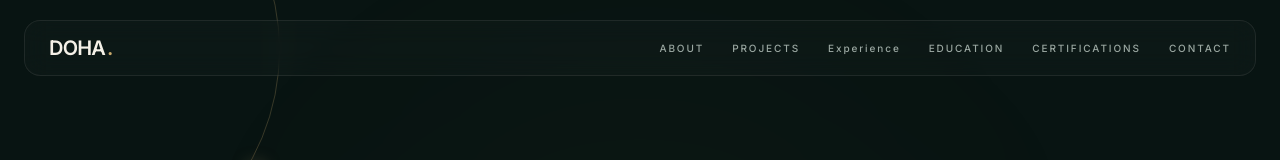
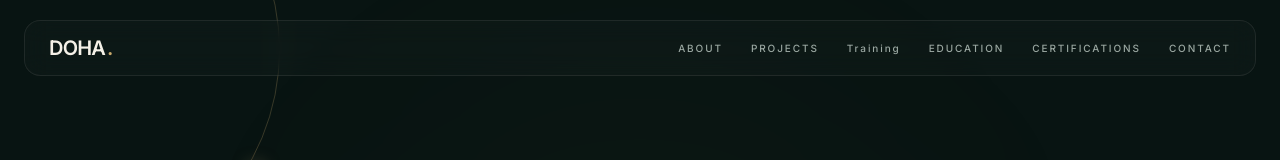
Before and after one commit to DohaAbdelrahman/Doha, a Next.js app: page / in a window 1280 px wide. Shown: the top 160 px of the page. Built offline with nearby package versions, Linux system fonts and the light colour scheme.

Commit message:
update label

```diff
--- a/src/components/portfolio/Navigation.tsx
+++ b/src/components/portfolio/Navigation.tsx
@@ -16,7 +16,7 @@ const navigation = [
     section: "projects",
   },
   {
-    label: "Experience",
+    label: "Training",
     href: "#experience",
     section: "experience",
   },
```
